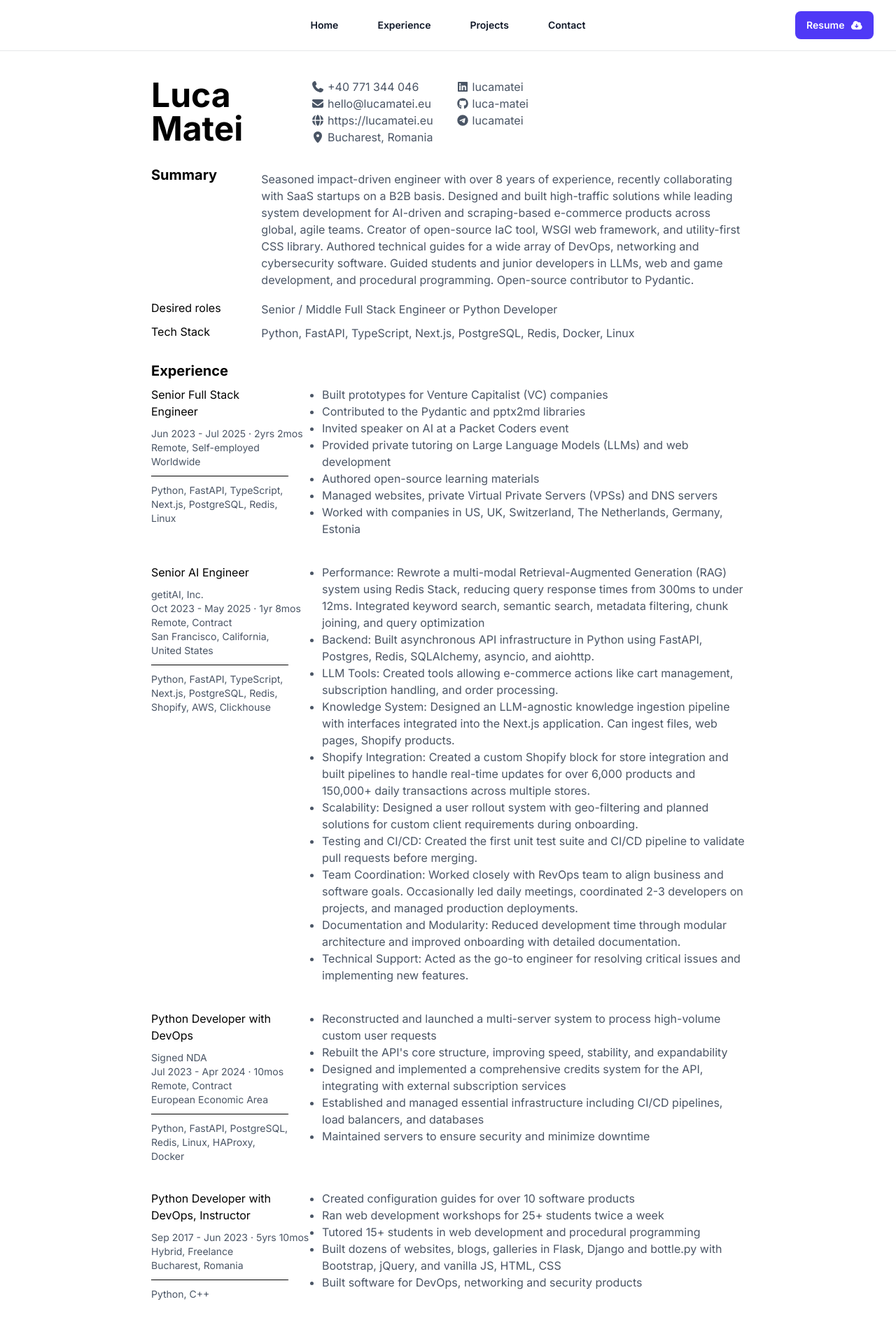
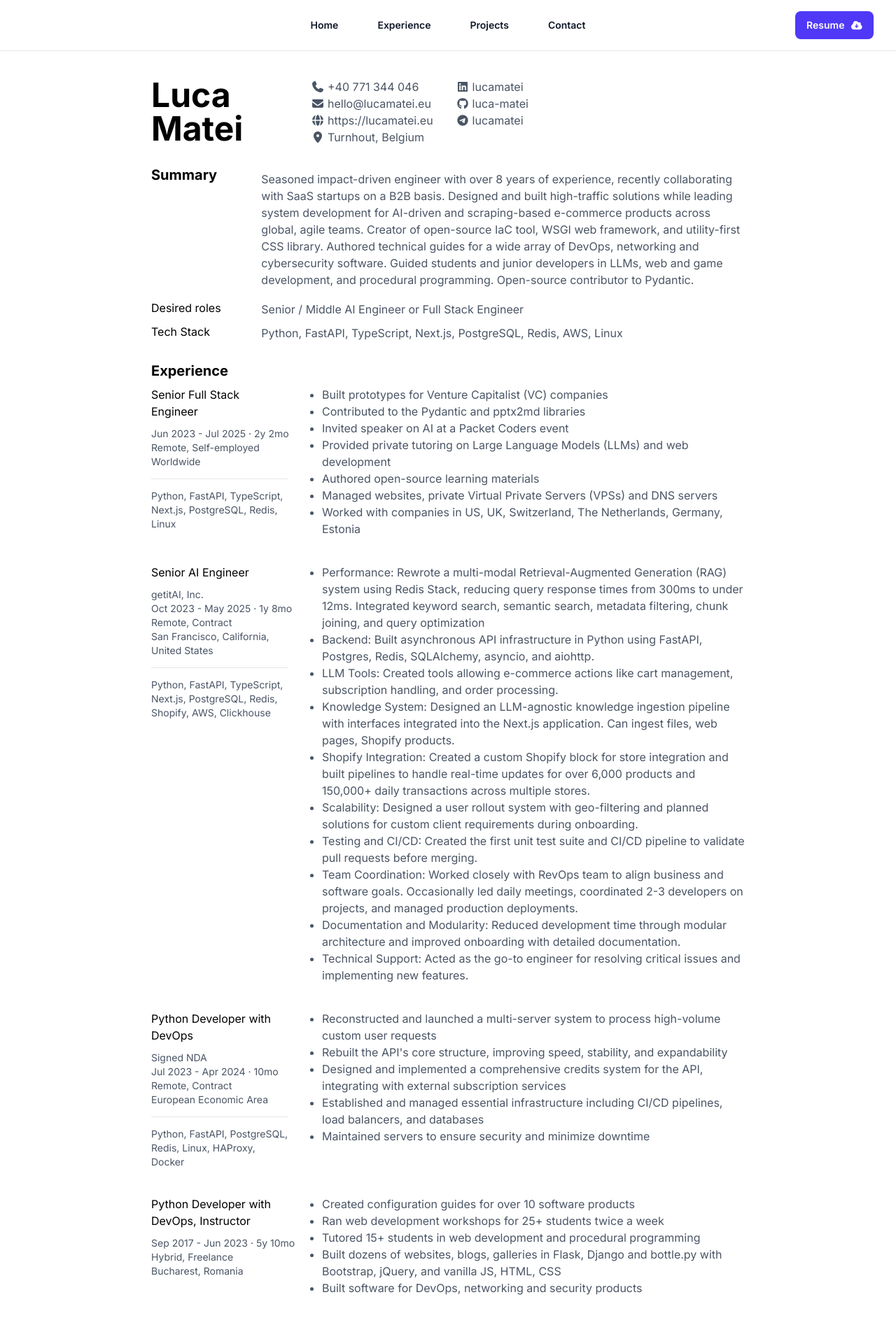
Before and after one commit to luca-matei/lucamatei.eu, a Next.js app: page /resume in a window 1280 px wide. Shown: the top 1894 px of the page at 70% size. Built offline with nearby package versions, Linux system fonts and the light colour scheme.

Commit message:
resume update

```diff
--- a/src/app/(with-contact)/experience/workplaces.tsx
+++ b/src/app/(with-contact)/experience/workplaces.tsx
@@ -13,10 +13,10 @@ const getElapsedPeriod = (startDate: string): string => {
   const remainingMonths = months % 12;
 
   if (remainingMonths === 0) {
-    return `${years}${years > 1 ? 'yrs' : 'yr'}`;
+    return `${years}y`;
   }
 
-  return `${years}${years > 1 ? 'yrs' : 'yr'} ${remainingMonths}${remainingMonths > 1 ? 'mos' : 'mo'}`;
+  return `${years}y ${remainingMonths}mo`;
 };
 
 const getPresentDate = (): string => {
@@ -47,7 +47,7 @@ export const workplaces = [
   {
     company: 'getitAI, Inc.',
     role: 'Senior AI Engineer',
-    period: `Oct 2023 - May 2025 · 1yr 8mos`,
+    period: `Oct 2023 - May 2025 · 1y 8mo`,
     type: 'Remote, Contract',
     location: 'San Francisco, California, United States',
     references: [
@@ -70,7 +70,7 @@ export const workplaces = [
   {
     company: 'Signed NDA',
     role: 'Python Developer with DevOps',
-    period: 'Jul 2023 - Apr 2024 · 10mos',
+    period: 'Jul 2023 - Apr 2024 · 10mo',
     type: 'Remote, Contract',
     location: 'European Economic Area',
     description: "Quickly progressed to lead developer and architect role. Reconstructed critical API and infrastructure components to improve throughput and maintainability. Delivered new system version 2 months ahead of the 1-year contract schedule.",
@@ -87,7 +87,7 @@ export const workplaces = [
   {
     company: '',
     role: 'Python Developer with DevOps, Instructor',
-    period: 'Sep 2017 - Jun 2023 · 5yrs 10mos',
+    period: 'Sep 2017 - Jun 2023 · 5y 10mo',
     type: 'Hybrid, Freelance',
     location: 'Bucharest, Romania',
     description: "Helped students learn procedural programming using C++ and Python. Wrote setup guides for various software tools.",
@@ -99,7 +99,6 @@ export const workplaces = [
       "Built dozens of websites, blogs, galleries in Flask, Django and bottle.py with Bootstrap, jQuery, and vanilla JS, HTML, CSS",
       "Built software for DevOps, networking and security products"
     ],
-    tech_stack: "Python, C++",
   },
 ]
 
--- a/src/app/(with-footer)/resume/page.tsx
+++ b/src/app/(with-footer)/resume/page.tsx
@@ -72,7 +72,7 @@ export default function Resume() {
             <h2 className="text-md">Desired roles</h2>
           </div>
           <div className="w-5/6 pl-4 text-gray-600">
-            <p className="mt-0.5">Senior / Middle Full Stack Engineer or Python Developer</p>
+            <p className="mt-0.5">Senior / Middle AI Engineer or Full Stack Engineer</p>
           </div>
         </div>
         <div className="flex flex-wrap pb-7">
@@ -80,7 +80,7 @@ export default function Resume() {
             <h2 className="text-md">Tech Stack</h2>
           </div>
           <div className="w-5/6 pl-4 text-gray-600">
-            <p className="mt-0.5">Python, FastAPI, TypeScript, Next.js, PostgreSQL, Redis, Docker, Linux</p>
+            <p className="mt-0.5">Python, FastAPI, TypeScript, Next.js, PostgreSQL, Redis, AWS, Linux</p>
           </div>
         </div>
         {/* Experience */}
@@ -99,8 +99,11 @@ export default function Resume() {
               <h2 className="text-sm text-gray-600 whitespace-nowrap">{workplace.period}</h2>
               <h2 className="text-sm text-gray-600">{workplace.type}</h2>
               <h2 className="text-sm pb-2.5 text-gray-600">{workplace.location}</h2>
-              <hr/>
-              <h2 className="text-sm py-2.5 text-gray-600">{workplace.tech_stack}</h2>
+              {workplace.tech_stack && <>
+                <div className="h-[1px] border-b border-gray-200 my-1"/>
+                <h2 className="text-sm py-2.5 text-gray-600">{workplace.tech_stack}</h2>
+              </>
+              }
             </div>
             <div className="w-3/4 pl-4 text-gray-600">
               <ul className="!list-disc pl-4 mb-2.5">
--- a/src/constants.ts
+++ b/src/constants.ts
@@ -7,6 +7,6 @@ export const BLUESKY_URL = "@lucamatei.bsky.social";
 export const CAL_URL = "https://cal.com/lucamatei";
 export const PHONE_NUMBER = "+40 771 344 046";
 export const EMAIL = "hello@lucamatei.eu";
-export const LOCATION = "Bucharest, Romania";
+export const LOCATION = "Turnhout, Belgium";
 export const PROGRAMMING_YEARS = getCurrentYear() - 2011;
 export const PROFESSIONAL_YEARS = getCurrentYear() - 2017;
```
Also changed, not shown: 1 other file (tests, documents, lock files or other folders).
